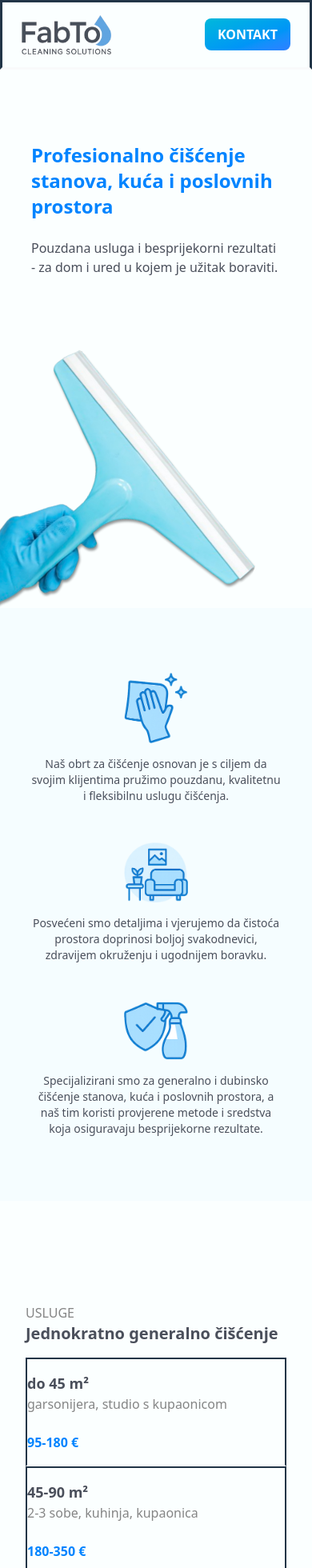
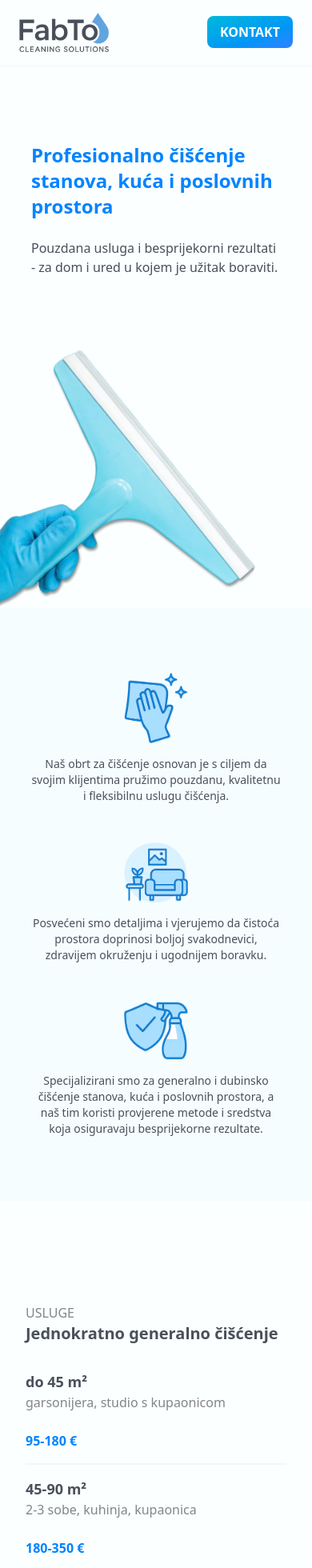
Before and after one commit to IvaGoluza/fabto, a React (Vite) app: page / in a window 390 px wide. Shown: the top 1960 px of the page at 80% size. Built offline with nearby package versions, Linux system fonts and the light colour scheme.

Commit message:
brave fix colors

```diff
--- a/src/App.tsx
+++ b/src/App.tsx
@@ -44,7 +44,7 @@ function App() {
 
   return (
     <div className="w-screen min-h-screen flex flex-col bg-surface-white  overflow-x-hidden">
-      <div className="fixed top-0 left-0 w-full z-100 flex justify-between items-center py-4 px-6 sm:px-8 bg-surface-white border-3 border-b-gray-50">
+      <div className="fixed top-0 left-0 w-full z-100 flex justify-between items-center py-4 px-6 sm:px-8 bg-surface-white border-b-3 border-b-gray-50">
         <img
           src="/public/images/logo.png"
           alt="Fabto logo"
--- a/src/components/ContactInfo.tsx
+++ b/src/components/ContactInfo.tsx
@@ -7,7 +7,7 @@ export type ContactInfoProps = {
 
 export default function ContactInfo({ text, icon }: ContactInfoProps) {
   return (
-    <div className="flex items-center gap-4">
+    <div className="flex items-center gap-4 text-surface-white">
       <div className="flex items-center justify-center w-12 h-12 bg-[#5FCBF2] rounded-2xl">
         {icon}
       </div>
--- a/src/components/TextCard.tsx
+++ b/src/components/TextCard.tsx
@@ -6,7 +6,7 @@ export type TextCardProps = {
 
 export default function TextCard({ title, description, price }: TextCardProps) {
   return (
-    <div className="w-full sm:w-52 flex flex-col justify-start items-start gap-6 py-4 sm:py-6 sm:p-6 sm:rounded-xl border-2 sm:border border-b-gray-100 sm:border-gray-100 sm:shadow-md">
+    <div className="w-full sm:w-52 flex flex-col justify-start items-start gap-6 py-4 sm:py-6 sm:p-6 sm:rounded-xl border-b-2 sm:border border-b-gray-100 sm:border-gray-100 sm:shadow-md">
       <div className="flex flex-col justify-start items-start sm:gap-2">
         <h3 className="text-lg lg:text-xl font-bold text-primary">{title}</h3>
         <p className="text-base text-secondary">{description}</p>
--- a/src/components/TextWithImageCard.tsx
+++ b/src/components/TextWithImageCard.tsx
@@ -11,7 +11,7 @@ export default function TextWithImageCard({
   price,
 }: TextWithImageCardProps) {
   return (
-    <div className="h-32 sm:h-36 grid grid-rows-1 grid-cols-3 sm:gap-6 sm:rounded-xl border border-b-gray-200 sm:border-gray-100 sm:shadow-md">
+    <div className="h-32 sm:h-36 grid grid-rows-1 grid-cols-3 sm:gap-6 sm:rounded-xl border-b-2 sm:border border-gray-100 sm:shadow-md">
       <img
         src={`/public/images/${imageName}.png`}
         alt={`${title} ${description}`}
```
